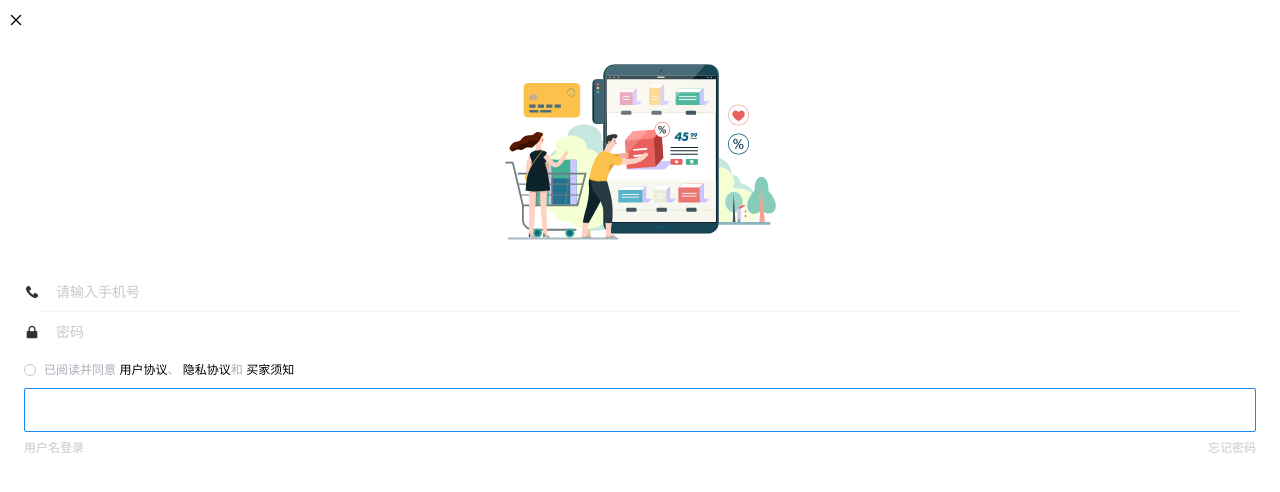
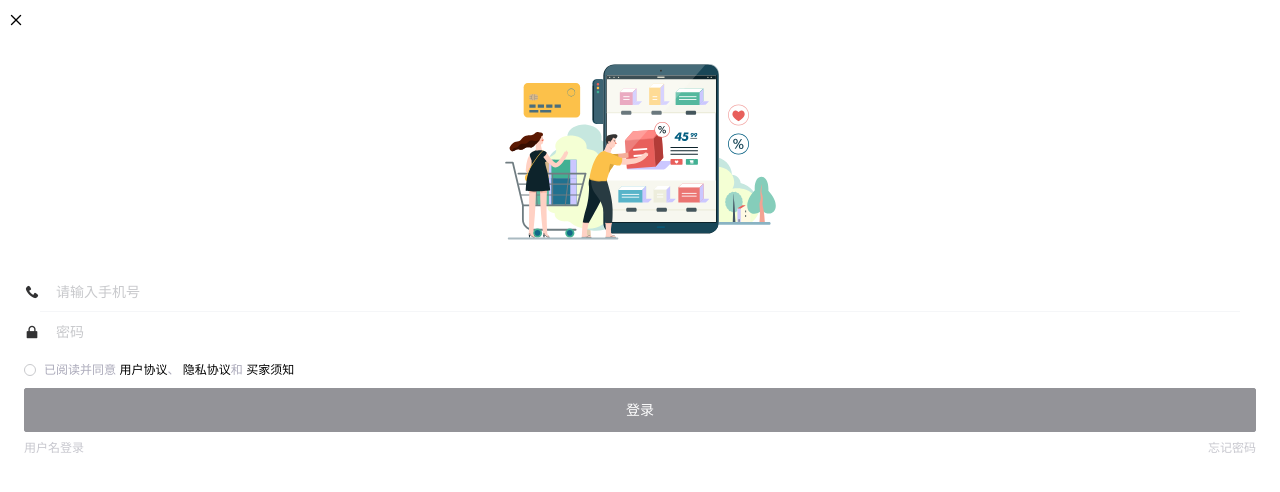
Before and after one commit to Resuragam/Comprehensive_practical_training_Shop, a Vue app: page /#/login in a window 1280 px wide. Shown: the top 492 px of the page. Built offline with nearby package versions, Linux system fonts and the light colour scheme.

Commit message:
login components

```diff
--- a/package.json
+++ b/package.json
@@ -9,6 +9,7 @@
   },
   "dependencies": {
     "axios": "^0.27.2",
+    "eslint-plugin-vue": "^9.0.1",
     "js-cookies": "^1.0.4",
     "vant": "^3.4.9",
     "vue": "^3.2.25",
--- a/src/components/login/LoginForm.vue
+++ /dev/null
@@ -1,71 +0,0 @@
-<script lang='ts' setup name="loginForm">
-import { reactive } from "vue";
-
-interface LoginInfo {
-  userName: string;
-  password: string;
-  agreementCheck: boolean; // 协议
-}
-
-const loginInfo: LoginInfo = reactive({
-  userName: "",
-  password: "",
-  agreementCheck: false,
-});
-
-const onSubmit = () => {};
-</script>
-
-<template>
-  <van-form @submit="onSubmit">
-    <van-cell-group inset>
-      <van-field
-        v-model="loginInfo.userName"
-        name="用户名"
-        placeholder="请输入手机号"
-        maxlength="11"
-        class="px-0 py-2"
-      >
-        <template #left-icon>
-          <van-icon name="phone" class="mr-3"></van-icon>
-        </template>
-      </van-field>
-      <van-field
-        v-model="loginInfo.password"
-        type="password"
-        name="密码"
-        placeholder="密码"
-        class="px-0 py-2"
-      >
-        <template #left-icon>
-          <van-icon name="lock" class="mr-3"></van-icon>
-        </template>
-      </van-field>
-    </van-cell-group>
-    <van-checkbox
-      v-model="loginInfo.agreementCheck"
-      class="mx-1rem my-2 text-xs"
-      checked-color="#15C8C2"
-      icon-size="0.75rem"
-    >
-      <template #default>
-        <div style="color: #abaaba">
-          已阅读并同意
-          <span style="color: black">用户协议</span>、
-          <span style="color: black">隐私协议</span>和
-          <span style="color: black">买家须知</span>
-        </div>
-      </template>
-    </van-checkbox>
-    <div class="mx-1rem">
-      <van-button block type="primary" native-type="submit"> 登录 </van-button>
-    </div>
-    <div
-      class="text-xs mx-1rem mt-2 justify-between flex"
-      style="color: #c7c7ce"
-    >
-      <span class="flex">用户名登录</span>
-      <span class="flex">忘记密码</span>
-    </div>
-  </van-form>
-</template>
--- /dev/null
+++ b/src/components/login/LoginFormByPhone.vue
@@ -0,0 +1,93 @@
+<script lang='ts' setup name="loginFormByPhone">
+import { computed, reactive } from "vue";
+
+interface LoginInfo {
+  userPhone: string;
+  userPassword: string;
+  agreementCheck: boolean; // 协议
+  ableLogin: boolean;
+}
+
+const loginInfo: LoginInfo = reactive({
+  userPhone: "",
+  userPassword: "",
+  agreementCheck: false,
+  ableLogin: computed(() => {
+    if (loginInfo.userPhone.length > 10 && loginInfo.userPassword.length > 5)
+      return true;
+    else return false;
+  }),
+});
+
+// 父子组件函数
+const emit = defineEmits(["handoffLogin"]);
+
+const onHandoffLogin = () => {
+  emit("handoffLogin");
+};
+
+const onSubmit = () => {};
+</script>
+
+<template>
+  <van-form @submit="onSubmit">
+    <van-cell-group inset>
+      <van-field
+        v-model="loginInfo.userPhone"
+        name="userPhone"
+        placeholder="请输入手机号"
+        maxlength="11"
+        class="px-0 py-2"
+      >
+        <template #left-icon>
+          <van-icon name="phone" class="mr-3"></van-icon>
+        </template>
+      </van-field>
+      <van-field
+        v-model="loginInfo.userPassword"
+        type="password"
+        name="userPassword"
+        placeholder="密码"
+        class="px-0 py-2"
+        maxlength="16"
+      >
+        <template #left-icon>
+          <van-icon name="lock" class="mr-3"></van-icon>
+        </template>
+      </van-field>
+    </van-cell-group>
+    <van-checkbox
+      v-model="loginInfo.agreementCheck"
+      class="mx-1rem my-2 text-xs"
+      checked-color="#15C8C2"
+      icon-size="0.75rem"
+    >
+      <template #default>
+        <div style="color: #abaaba">
+          已阅读并同意
+          <span style="color: black">用户协议</span>、
+          <span style="color: black">隐私协议</span>和
+          <span style="color: black">买家须知</span>
+        </div>
+      </template>
+    </van-checkbox>
+    <div class="mx-1rem">
+      <van-button
+        block
+        type="default"
+        @click="onSubmit"
+        color="#2A2A34"
+        :disabled="!loginInfo.ableLogin"
+      >
+        登录
+      </van-button>
+    </div>
+    <div
+      class="text-xs mx-1rem mt-2 justify-between flex"
+      style="color: #c7c7ce"
+    >
+      <span class="flex" @click="onHandoffLogin">用户名登录</span>
+      <span class="flex">忘记密码</span>
+    </div>
+  </van-form>
+</template>
--- /dev/null
+++ b/src/components/login/LoginFormByUserName.vue
@@ -0,0 +1,87 @@
+<script lang='ts' setup name="loginFormByPhone">
+import { computed, reactive } from "vue";
+
+interface LoginInfo {
+  userName: string;
+  userPassword: string;
+  agreementCheck: boolean; // 协议
+  ableLogin: boolean;
+}
+
+const loginInfo: LoginInfo = reactive({
+  userName: "",
+  userPassword: "",
+  agreementCheck: false,
+  ableLogin: computed(() => {
+    if (loginInfo.userName.length > 5 && loginInfo.userPassword.length > 5)
+      return true;
+    else return false;
+  }),
+});
+
+// 父子组件函数
+const emit = defineEmits(["handoffLogin"]);
+
+const onHandoffLogin = () => {
+  emit("handoffLogin");
+};
+
+const onSubmit = () => {};
+</script>
+
+<template>
+  <van-form>
+    <van-cell-group inset>
+      <van-field
+        v-model="loginInfo.userName"
+        name="userName"
+        placeholder="请输入用户名"
+        maxlength="11"
+        class="px-0 py-2"
+      >
+        <template #left-icon>
+          <van-icon name="friends" class="mr-3"/>
+        </template>
+      </van-field>
+      <van-field
+        v-model="loginInfo.userPassword"
+        type="password"
+        name="userPassword"
+        placeholder="密码"
+        class="px-0 py-2"
+        maxlength="16"
+      >
+        <template #left-icon>
+          <van-icon name="lock" class="mr-3"></van-icon>
+        </template>
+      </van-field>
+    </van-cell-group>
+    <van-checkbox
+      v-model="loginInfo.agreementCheck"
+      class="mx-1rem my-2 text-xs"
+      checked-color="#15C8C2"
+      icon-size="0.75rem"
+    >
+      <template #default>
+        <div style="color: #abaaba">
+          已阅读并同意
+          <span style="color: black">用户协议</span>、
+          <span style="color: black">隐私协议</span>和
+          <span style="color: black">买家须知</span>
+        </div>
+      </template>
+    </van-checkbox>
+    <div class="mx-1rem">
+      <van-button block type="default" @click="onSubmit" color="#2A2A34" :disabled="!loginInfo.ableLogin">
+        登录
+      </van-button>
+    </div>
+    <div
+      class="text-xs mx-1rem mt-2 justify-between flex"
+      style="color: #c7c7ce"
+    >
+      <span class="flex" @click="onHandoffLogin">手机号登录</span>
+      <span class="flex">忘记密码</span>
+    </div>
+  </van-form>
+</template>
--- a/src/view/Login.vue
+++ b/src/view/Login.vue
@@ -1,5 +1,13 @@
 <script lang='ts' setup name="login">
-import loginForm from '../components/login/LoginForm.vue';
+import { ref } from "vue";
+import loginFormByPhone from "../components/login/LoginFormByPhone.vue";
+import loginFormByUserName from "../components/login/loginFormByUserName.vue";
+
+let checkedByTool = ref(true);
+
+const handoffLogin = () => {
+  checkedByTool.value = !checkedByTool.value;
+};
 </script>
 
 <template>
@@ -8,10 +16,17 @@ import loginForm from '../components/login/LoginForm.vue';
       <van-icon name="cross" />
     </div>
     <div class="">
-      <img src="../assets/login/illustrations.svg" alt="" class="h-240px m-auto "/>
+      <img
+        src="../assets/login/illustrations.svg"
+        alt=""
+        class="h-240px m-auto"
+      />
     </div>
-    <div>
-      <loginForm></loginForm>
+    <div v-show="checkedByTool">
+      <loginFormByPhone @handoffLogin="handoffLogin"></loginFormByPhone>
+    </div>
+    <div v-show="!checkedByTool">
+      <loginFormByUserName @handoffLogin="handoffLogin"></loginFormByUserName>
     </div>
   </div>
 </template>
--- a/vite.config.ts
+++ b/vite.config.ts
@@ -8,7 +8,7 @@ export default defineConfig({
   plugins: [
     vue(),
     WindiCSS(),
-    Icons({autoInstall: true}),
+    Icons({ autoInstall: true }),
     styleImport({
       resolves: [VantResolve()],
     }),
```
Also changed, not shown: 1 other file (tests, documents, lock files or other folders).
